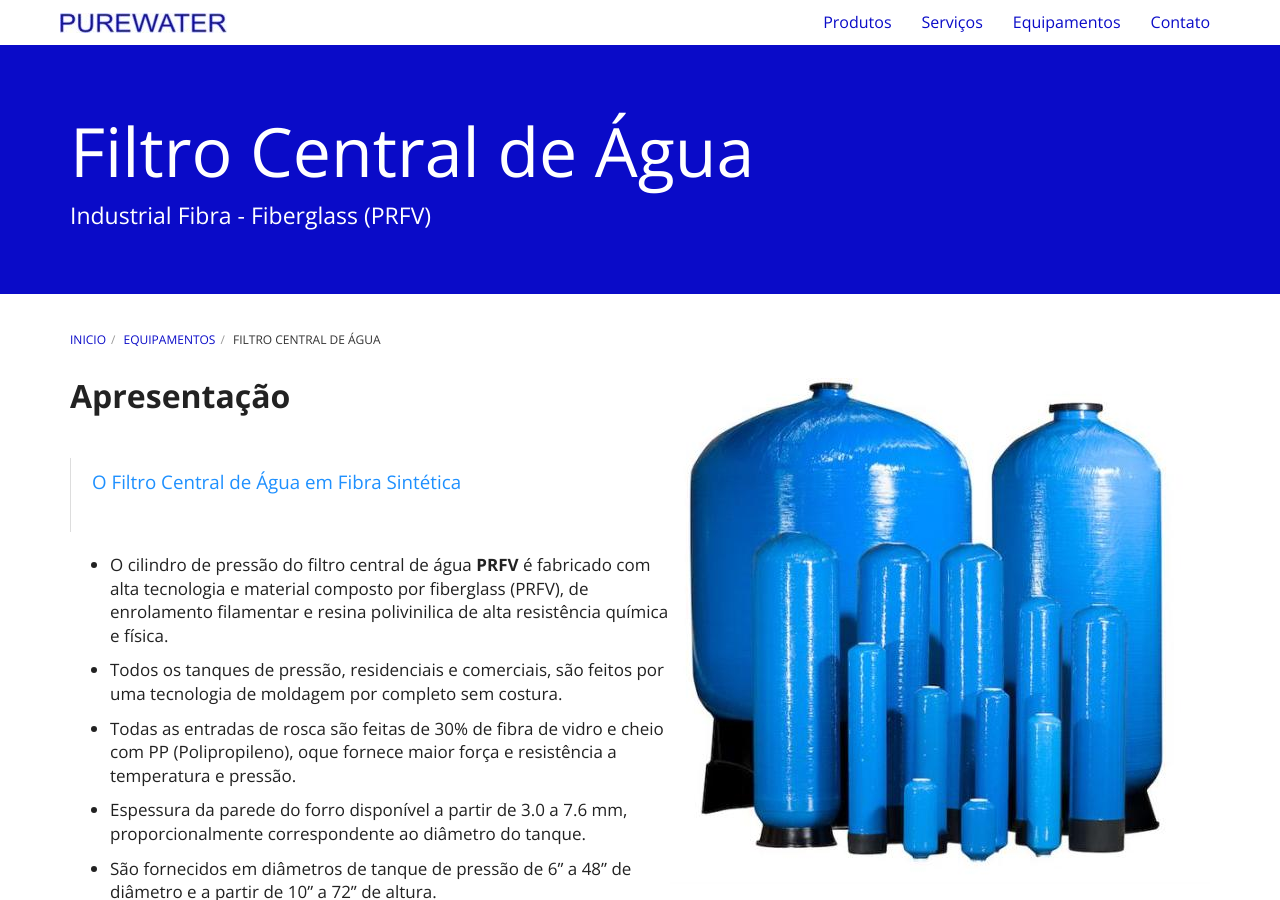
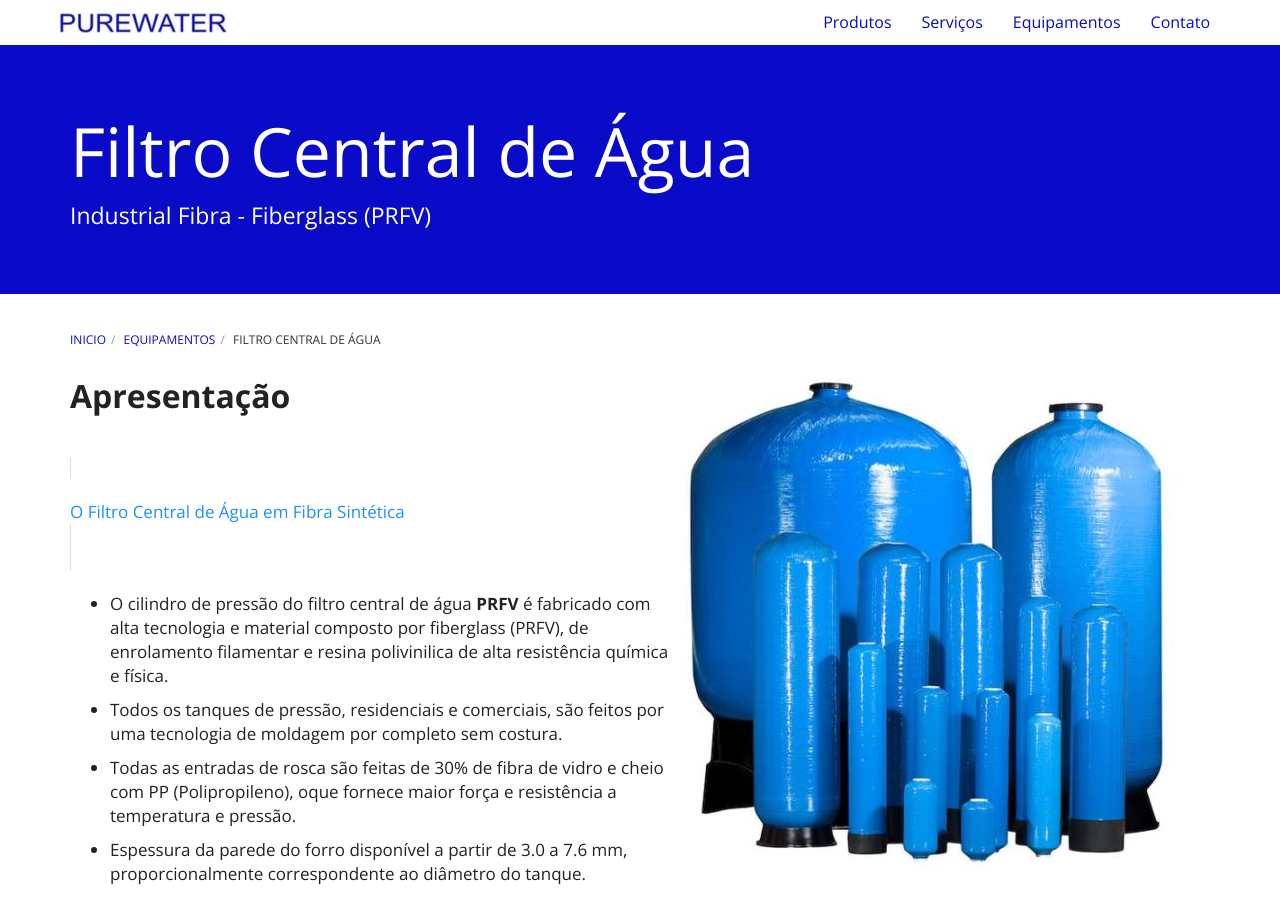
Before and after one commit to purewaterefluentes/purewaterefluentes.github.io, a Jekyll site: the page built from equipamentos/filtro-central-de-agua-industrial-fibra-fiberglass.md, in a window 1280 px wide and 900 px high. Built offline with Jekyll 4.4.1, drawn with Linux system fonts in a browser that asks for light colours; nearby versions of some CDN libraries; library files that are not in the unit come from our copies.

Commit message:
Update filtro-central-de-agua-industrial-fibra-fiberglass.md

```diff
--- a/equipamentos/filtro-central-de-agua-industrial-fibra-fiberglass.md
+++ b/equipamentos/filtro-central-de-agua-industrial-fibra-fiberglass.md
@@ -9,7 +9,9 @@
 
 ## **Apresentação**
 <br />
->  <font color="#1E90FF">O Filtro Central de Água em Fibra Sintética</font>
+>
+<font color="#1E90FF">O Filtro Central de Água em Fibra Sintética</font>
+>
 <br />
 
 - O cilindro de pressão do filtro central de água **PRFV** é fabricado com alta tecnologia e material composto por fiberglass (PRFV), de enrolamento filamentar e resina polivinilica de alta resistência química e física.
```
